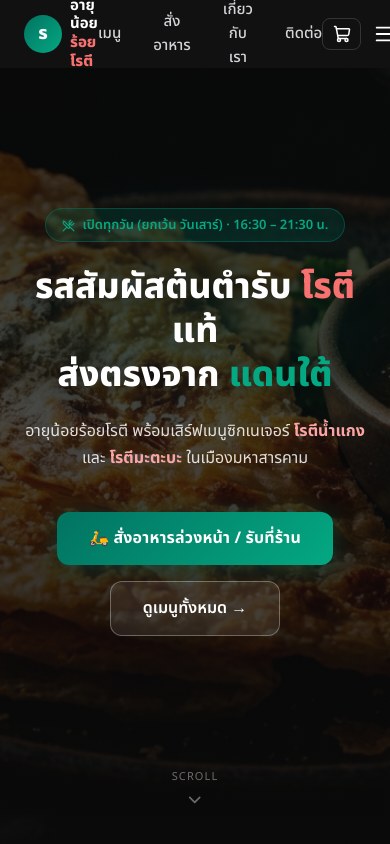
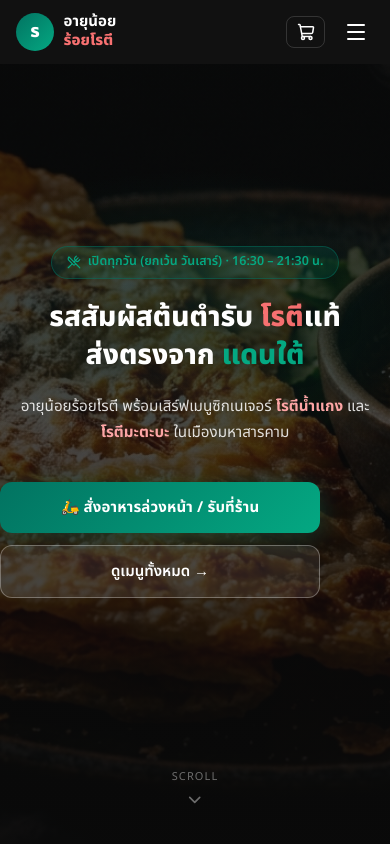
Before and after one commit to gl00fzy/aryunoi_roiroti, a Next.js app: page / in a window 390 px wide. Shown: the top 844 px of the page. Built offline with nearby package versions, Linux system fonts and the light colour scheme.

Commit message:
Fix mobile responsive Navbar layout and Hero headline typography

```diff
--- a/components/HeroSection.tsx
+++ b/components/HeroSection.tsx
@@ -80,10 +80,10 @@ export default function HeroSection() {
           position: "relative",
           zIndex: 2,
           textAlign: "center",
-          padding: "2rem 1.5rem",
           maxWidth: 800,
           animation: "fadeInUp 1s ease forwards",
         }}
+        className="px-4 pt-24 pb-8 sm:px-6 sm:py-12"
       >
         {/* Badge */}
         <div
@@ -91,17 +91,18 @@ export default function HeroSection() {
           style={{
             display: "inline-flex",
             alignItems: "center",
-            gap: "0.5rem",
+            gap: "0.45rem",
             backgroundColor: "rgba(2,115,97,0.2)",
             border: "1px solid rgba(2,115,97,0.5)",
             borderRadius: 100,
-            padding: "0.35rem 1rem",
-            marginBottom: "1.5rem",
+            padding: "0.35rem 0.9rem",
+            marginBottom: "1.25rem",
             backdropFilter: "blur(8px)",
+            maxWidth: "100%",
           }}
         >
-          <UtensilsCrossed size={13} color="#04a882" />
-          <span style={{ color: "#04a882", fontSize: 13, fontWeight: 600 }}>
+          <UtensilsCrossed size={14} color="#04a882" style={{ flexShrink: 0 }} />
+          <span style={{ color: "#04a882", fontSize: "clamp(11px, 3.2vw, 13px)", fontWeight: 600, whiteSpace: "nowrap" }}>
             เปิดทุกวัน (ยกเว้น วันเสาร์) · 16:30 – 21:30 น.
           </span>
         </div>
@@ -110,36 +111,38 @@ export default function HeroSection() {
         <h1
           style={{
             color: "#ffffff",
-            fontSize: "clamp(2.2rem, 6vw, 4rem)",
+            fontSize: "clamp(1.75rem, 5.8vw, 3.8rem)",
             fontWeight: 800,
-            lineHeight: 1.25,
+            lineHeight: 1.35,
             marginBottom: "1.25rem",
             textShadow: "0 2px 20px rgba(0,0,0,0.5)",
           }}
         >
-          รสสัมผัสต้นตำรับ{" "}
-          <span style={{ color: "#f87171" }}>โรตี</span>
-          แท้
+          <span style={{ display: "inline-block" }}>รสสัมผัสต้นตำรับ</span>{" "}
+          <span style={{ display: "inline-block", whiteSpace: "nowrap" }}>
+            <span style={{ color: "#f87171" }}>โรตี</span>แท้
+          </span>
           <br />
-          ส่งตรงจาก{" "}
-          <span style={{ color: "#04a882" }}>แดนใต้</span>
+          <span style={{ display: "inline-block", whiteSpace: "nowrap" }}>
+            ส่งตรงจาก <span style={{ color: "#04a882" }}>แดนใต้</span>
+          </span>
         </h1>
 
         {/* Sub-headline */}
         <p
           style={{
             color: "rgba(255,255,255,0.85)",
-            fontSize: "clamp(1rem, 2.5vw, 1.2rem)",
+            fontSize: "clamp(0.95rem, 2.8vw, 1.15rem)",
             fontWeight: 400,
             maxWidth: 580,
-            margin: "0 auto 2.5rem",
+            margin: "0 auto 2.25rem",
             lineHeight: 1.7,
           }}
         >
           อายุน้อยร้อยโรตี พร้อมเสิร์ฟเมนูซิกเนเจอร์{" "}
-          <span style={{ color: "#fca5a5", fontWeight: 700 }}>โรตีน้ำแกง</span>{" "}
+          <span style={{ color: "#fca5a5", fontWeight: 700, display: "inline-block", whiteSpace: "nowrap" }}>โรตีน้ำแกง</span>{" "}
           และ{" "}
-          <span style={{ color: "#fca5a5", fontWeight: 700 }}>โรตีมะตะบะ</span>{" "}
+          <span style={{ color: "#fca5a5", fontWeight: 700, display: "inline-block", whiteSpace: "nowrap" }}>โรตีมะตะบะ</span>{" "}
           ในเมืองมหาสารคาม
         </p>
 
@@ -147,10 +150,11 @@ export default function HeroSection() {
         <div
           style={{
             display: "flex",
-            gap: "1rem",
+            gap: "0.75rem",
             justifyContent: "center",
             flexWrap: "wrap",
           }}
+          className="flex-col sm:flex-row items-center w-full max-w-xs sm:max-w-none mx-auto"
         >
           <button
             id="cta-order"
@@ -161,14 +165,15 @@ export default function HeroSection() {
               borderRadius: 12,
               color: "#fff",
               cursor: "pointer",
-              padding: "0.85rem 2rem",
-              fontSize: 16,
+              padding: "0.85rem 1.75rem",
+              fontSize: 15,
               fontFamily: "Noto Sans Thai, sans-serif",
               fontWeight: 700,
               boxShadow: "0 4px 24px rgba(2,115,97,0.4)",
               transition: "all 0.2s ease",
               letterSpacing: "0.01em",
             }}
+            className="w-full sm:w-auto text-center"
             onMouseEnter={(e) => {
               (e.currentTarget as HTMLButtonElement).style.transform = "translateY(-2px)";
               (e.currentTarget as HTMLButtonElement).style.boxShadow = "0 8px 32px rgba(2,115,97,0.5)";
@@ -190,13 +195,14 @@ export default function HeroSection() {
               borderRadius: 12,
               color: "#fff",
               cursor: "pointer",
-              padding: "0.85rem 2rem",
-              fontSize: 16,
+              padding: "0.85rem 1.75rem",
+              fontSize: 15,
               fontFamily: "Noto Sans Thai, sans-serif",
               fontWeight: 600,
               backdropFilter: "blur(8px)",
               transition: "all 0.2s ease",
             }}
+            className="w-full sm:w-auto text-center"
             onMouseEnter={(e) => {
               (e.currentTarget as HTMLButtonElement).style.background = "rgba(255,255,255,0.14)";
               (e.currentTarget as HTMLButtonElement).style.transform = "translateY(-2px)";
--- a/components/Navbar.tsx
+++ b/components/Navbar.tsx
@@ -50,18 +50,18 @@ export default function Navbar({ onCartOpen }: NavbarProps) {
           style={{
             maxWidth: 1200,
             margin: "0 auto",
-            padding: "0 1.5rem",
+            padding: "0 1rem",
             display: "flex",
             alignItems: "center",
             justifyContent: "space-between",
-            height: 68,
+            height: 64,
           }}
         >
           {/* Logo */}
           <a
             href="#"
             onClick={(e) => { e.preventDefault(); window.scrollTo({ top: 0, behavior: "smooth" }); }}
-            style={{ textDecoration: "none", display: "flex", alignItems: "center", gap: "0.5rem" }}
+            style={{ textDecoration: "none", display: "flex", alignItems: "center", gap: "0.6rem", flexShrink: 0 }}
           >
             <div
               style={{
@@ -80,19 +80,18 @@ export default function Navbar({ onCartOpen }: NavbarProps) {
             >
               ร
             </div>
-            <div>
+            <div style={{ whiteSpace: "nowrap" }}>
               <p style={{ color: "#ffffff", fontWeight: 700, fontSize: 15, lineHeight: 1.2, margin: 0 }}>
                 อายุน้อย
               </p>
               <p style={{ margin: 0, lineHeight: 1.2 }}>
-                <span style={{ color: "#f87171", fontWeight: 800, fontSize: 15 }}>ร้อย</span>
-                <span style={{ color: "#f87171", fontWeight: 800, fontSize: 15 }}>โรตี</span>
+                <span style={{ color: "#f87171", fontWeight: 800, fontSize: 15 }}>ร้อยโรตี</span>
               </p>
             </div>
           </a>
 
-          {/* Desktop Links */}
-          <div style={{ display: "flex", alignItems: "center", gap: "2rem" }} className="hidden md:flex">
+          {/* Desktop Links (Hidden on mobile via Tailwind hidden md:flex) */}
+          <div className="hidden md:flex items-center gap-8">
             {navLinks.map((l) => (
               <button
                 key={l.href}
@@ -196,12 +195,11 @@ export default function Navbar({ onCartOpen }: NavbarProps) {
                 border: "none",
                 color: "#fff",
                 cursor: "pointer",
-                display: "flex",
-                alignItems: "center",
+                padding: "0.4rem",
               }}
-              className="flex md:hidden"
+              className="flex md:hidden items-center justify-center"
             >
-              {mobileOpen ? <X size={22} /> : <Menu size={22} />}
+              {mobileOpen ? <X size={24} /> : <Menu size={24} />}
             </button>
           </div>
         </div>
```
